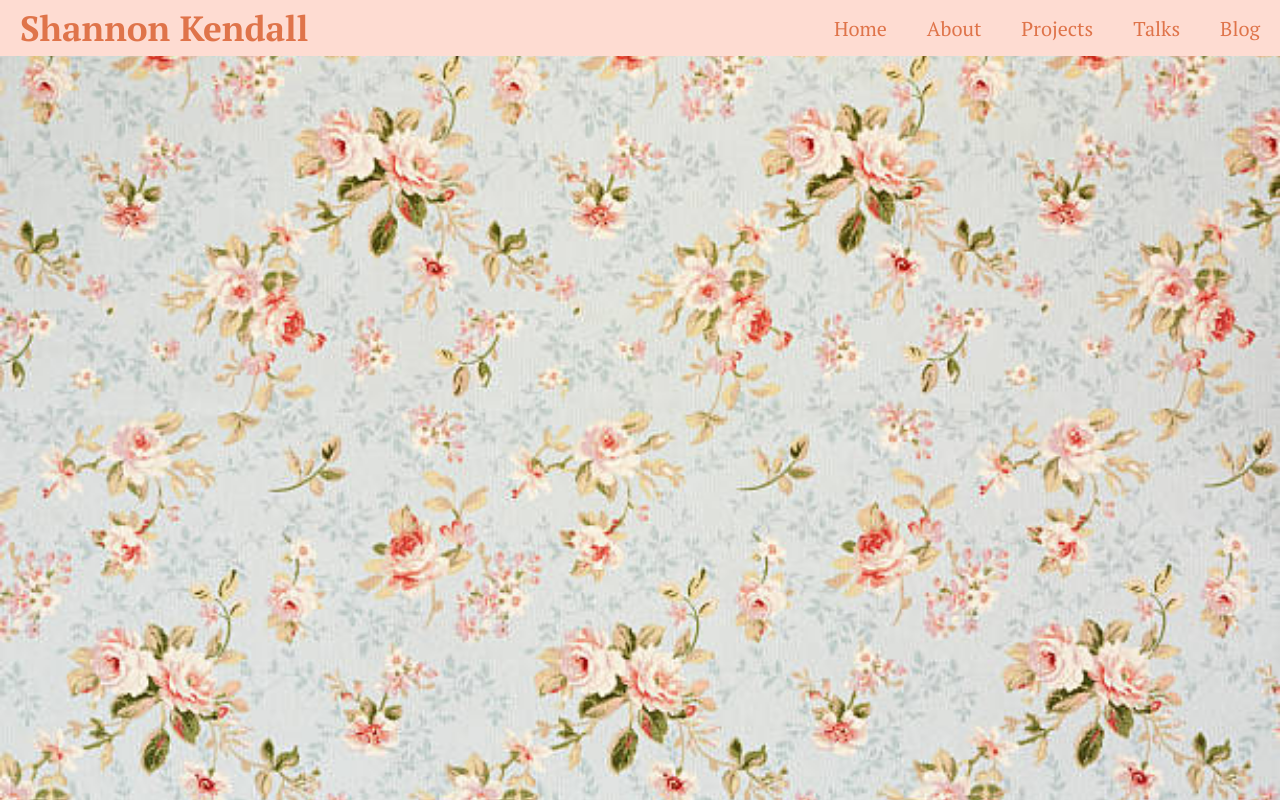
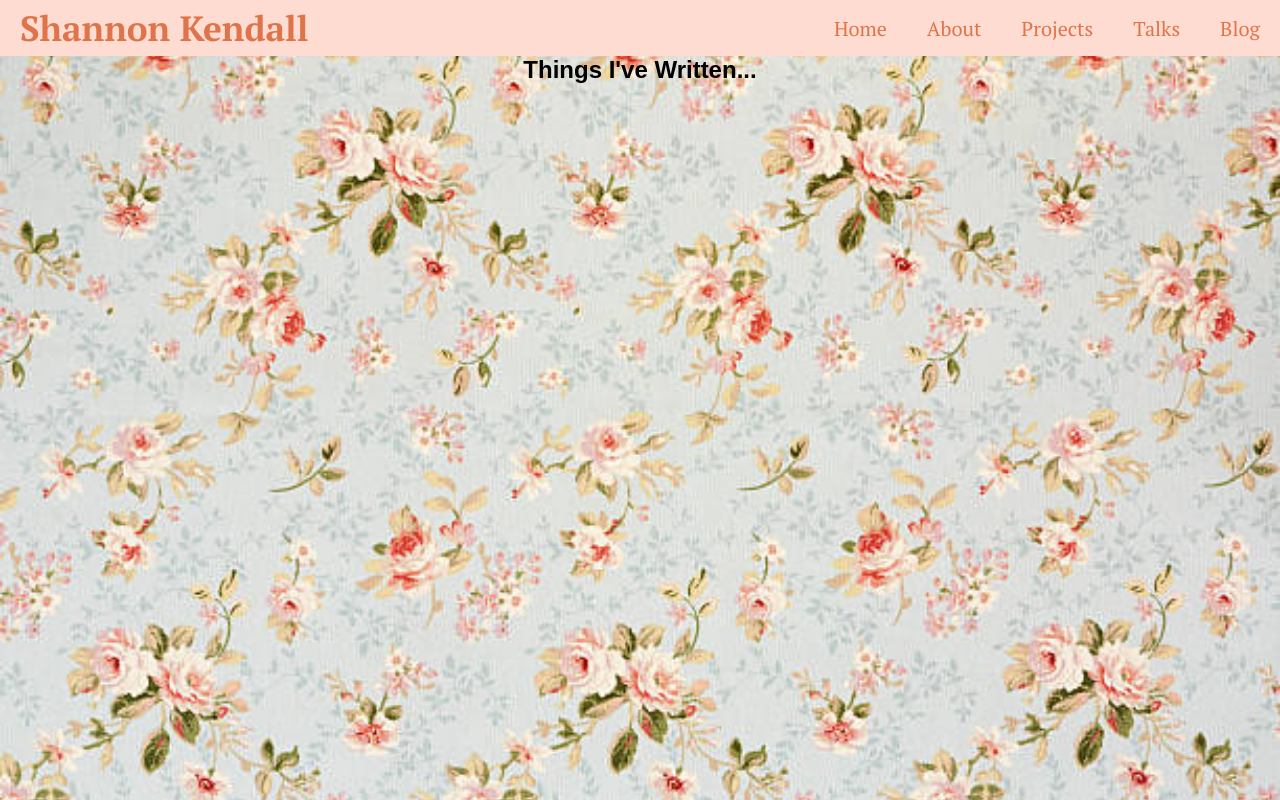
Before and after one commit to snkendall/Portfolio, a React (Create React App) app in the folder Desktop/Portfolio/portfolio/: page /blog in a window 1280 px wide. Built offline with nearby package versions, Linux system fonts and the light colour scheme.

Commit message:
placeholder componenets with routes in place

```diff
--- /dev/null
+++ b/Desktop/Portfolio/portfolio/src/components/Blog.jsx
@@ -0,0 +1,14 @@
+import React from 'react';
+import FontAwesome from 'react-fontawesome';
+import { withRouter } from 'react-router-dom';
+
+const Blog = () => {
+    return (
+        <div>
+            <h2 className="headline">Things I've Written...</h2>
+
+        </div>
+    )
+};
+
+export default withRouter(Blog);
--- /dev/null
+++ b/Desktop/Portfolio/portfolio/src/components/Projects.jsx
@@ -0,0 +1,14 @@
+import React from 'react';
+import FontAwesome from 'react-fontawesome';
+import { withRouter } from 'react-router-dom';
+
+const Projects = () => {
+    return (
+        <div>
+            <h2 className="headline">Things I've done...</h2>
+
+        </div>
+    )
+};
+
+export default withRouter(Projects);
--- /dev/null
+++ b/Desktop/Portfolio/portfolio/src/components/Talks.jsx
@@ -0,0 +1,14 @@
+import React from 'react';
+import FontAwesome from 'react-fontawesome';
+import { withRouter } from 'react-router-dom';
+
+const Talks = () => {
+    return (
+        <div>
+            <h2 className="headline">Things I've Said...</h2>
+
+        </div>
+    )
+};
+
+export default withRouter(Talks);
--- a/Desktop/Portfolio/portfolio/src/components/index.js
+++ b/Desktop/Portfolio/portfolio/src/components/index.js
@@ -3,3 +3,6 @@ export { default as Menu } from './Menu';
 export { default as Navbar } from './Navbar';
 export { default as Contact } from './Contact';
 export { default as About } from './About';
+export { default as Projects } from './Projects';
+export { default as Talks } from './Talks';
+export { default as Blog } from './Blog';
--- a/Desktop/Portfolio/portfolio/src/routes.js
+++ b/Desktop/Portfolio/portfolio/src/routes.js
@@ -1,6 +1,6 @@
 import React, { Component } from 'react';
 import { Route, Switch, BrowserRouter as Router } from 'react-router-dom';
-import {Home, About} from './components';
+import {Home, About, Projects, Talks, Blog} from './components';
 import App from './App';
 
 /**
@@ -16,6 +16,9 @@ class Routes extends Component {
           <Switch>
             <Route exact path="/" component={Home} />
             <Route exact path="/about" component={About} />
+            <Route exact path="/projects" component={Projects} />
+            <Route exact path="/talks" component={Talks} />
+            <Route exact path="/blog" component={Blog} />
           </Switch>
         </App>
       </Router>
```
